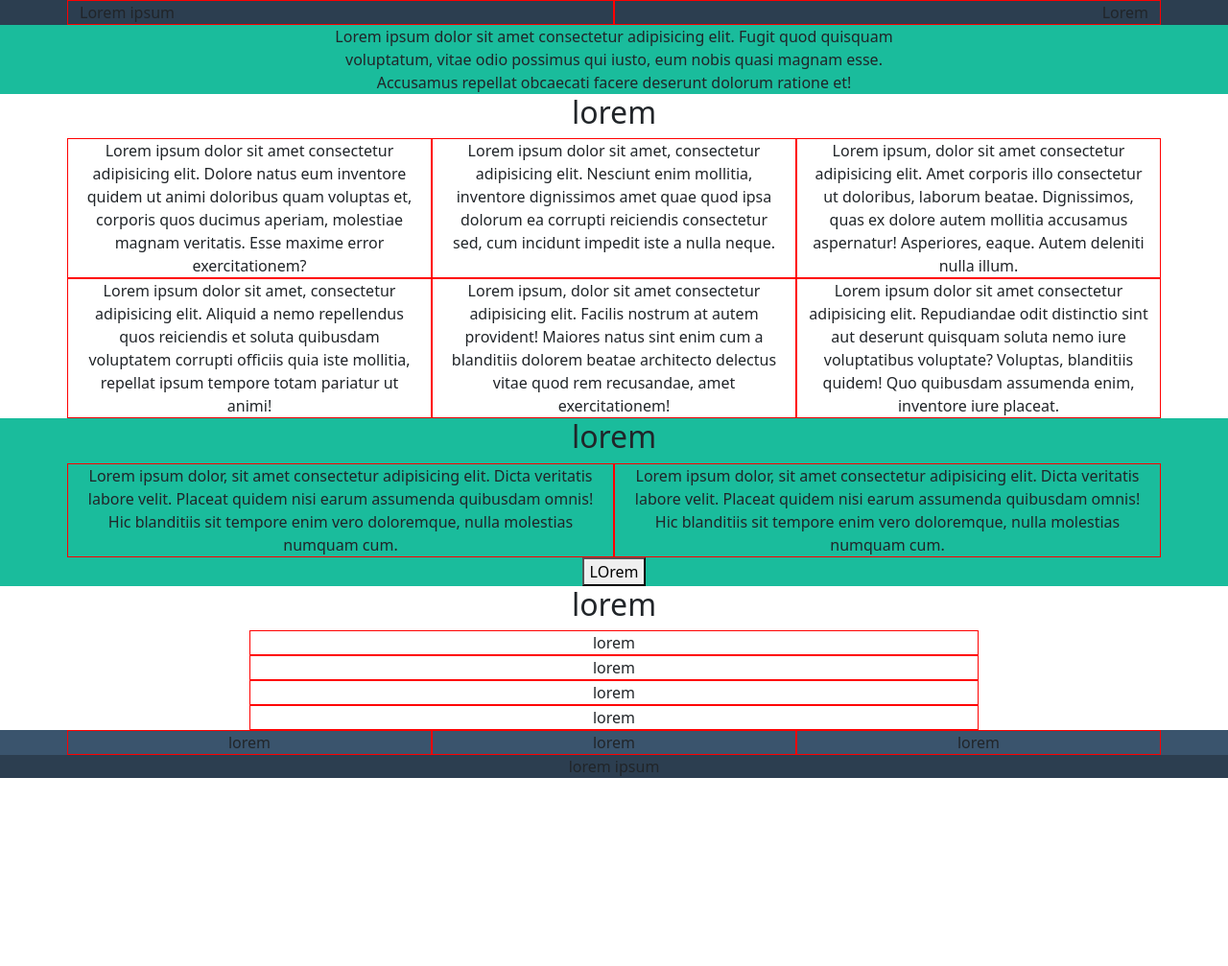
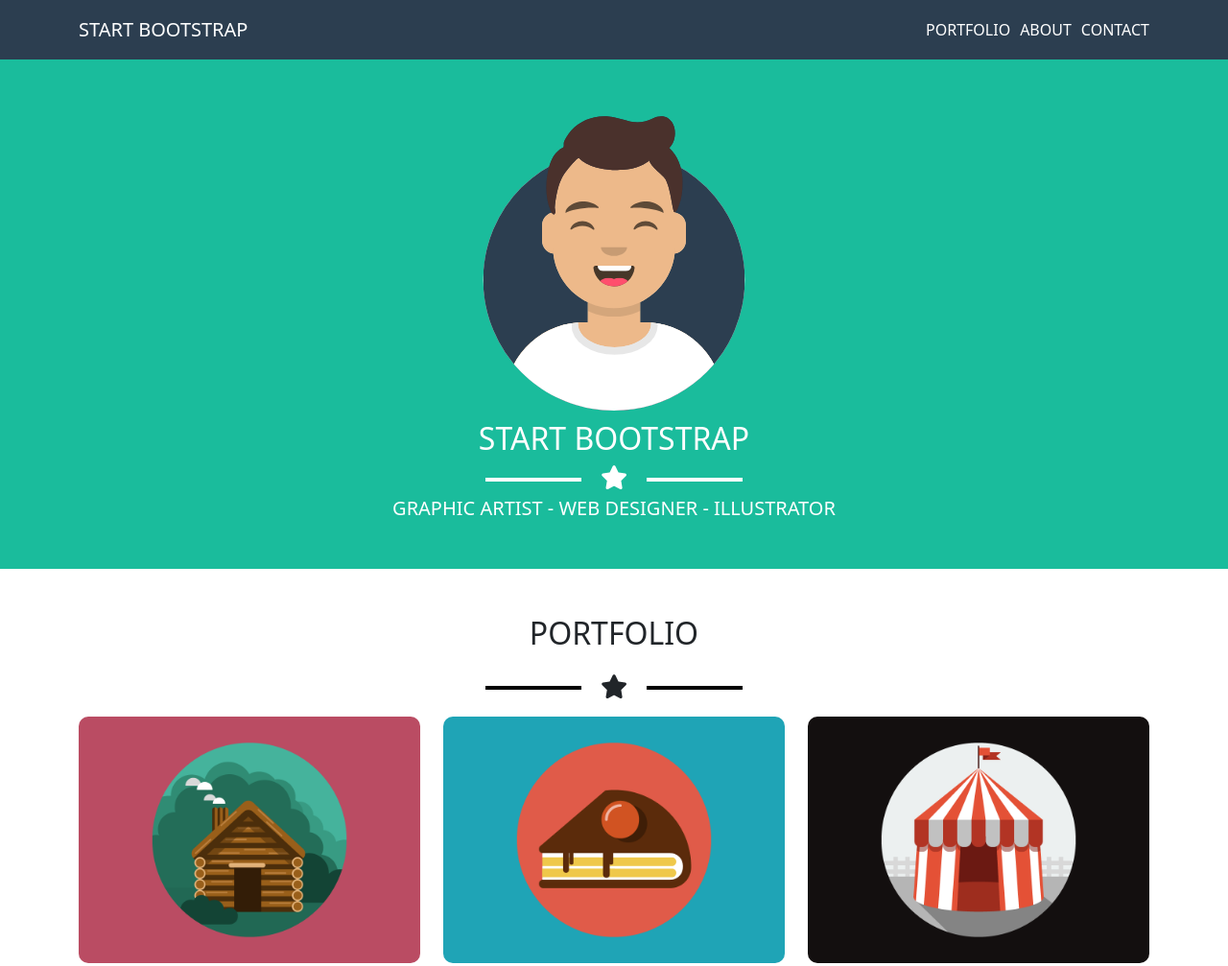
Before and after one commit to kritoma/html-css-bootstrap-freelancer, a plain HTML site: page index.html in a window 1280 px wide. Shown: the top 1007 px of the page at 96% size. Before the commit the page ends 811 px from the top, so only its background shows below. Drawn offline with nearby package versions, Linux system fonts and the light colour scheme.

Commit message:
aggiunto dettagli header, hero, portfolio

```diff
--- a/css/style.css
+++ b/css/style.css
@@ -1,15 +1,21 @@
-/* border */
-[class*=col]{
-    border: 1px solid red;
-}
-
-.container-custom{
+/* container */
+.container_custom{
     max-width: 600px;
     margin: auto;
 }
 
+.wrapper_small{
+    width: 60%;
+    margin: auto;
+}
 
-header, .footer-bottom{
+/* typo */
+h2{
+    text-align: center;
+}
+
+
+header, .footer_bottom{
     background-color: #2c3e50;
 }
 
@@ -17,6 +23,149 @@ header, .footer-bottom{
     background-color: #1abc9c;
 }
 
-.footer-top{
+.footer_top{
     background-color: #3a546d;
 }
+
+/* header   */
+header{
+    color: white;
+}
+
+.logo{
+    font-size: 20px;
+}
+
+.main_nav{
+    height: 100%;
+}
+
+.main_nav ul {
+    display: flex;
+    justify-content: flex-end;
+    align-items: center;
+    list-style: none;
+    column-gap: 10px;
+    height: 100%;
+    margin-bottom: 0;
+}
+
+.main_nav ul li a{
+    text-decoration: none;
+    color: white;
+}
+
+.open_nav {
+    border: 1px solid white;
+    background-color: #3a546d;
+    color: gray;
+    border-radius: 5px;
+    padding: 5px 10px;
+}
+
+/* HERO */
+.hero{
+    font-size: 20px;
+    color: white;
+}
+
+.hero img{
+    width: 50%;
+    margin-bottom: 10px;
+}
+
+.star i {
+    font-size: 25px;
+}
+
+.star{
+    display: inline-block;
+    position: relative;
+}
+
+.star::before{
+    content: "";
+    display: inline-block;
+    height: 4px;
+    width: 100px;
+    background-color: white;
+    position: absolute;
+    left: -120px;
+    top: 50%;
+    transform: translateY(-50%);
+}
+
+.star::after{
+    content: "";
+    display: inline-block;
+    height: 4px;
+    width: 100px;
+    background-color: white;
+    position: absolute;
+    right: -120px;
+    top: 50%;
+    transform: translateY(-50%);
+}
+
+.star_b i {
+    font-size: 25px;
+}
+
+.star_b{
+    display: inline-block;
+    position: relative;
+}
+
+.star_b::before{
+    content: "";
+    display: inline-block;
+    height: 4px;
+    width: 100px;
+    background-color: black;
+    position: absolute;
+    left: -120px;
+    top: 50%;
+    transform: translateY(-50%);
+}
+
+.star_b::after{
+    content: "";
+    display: inline-block;
+    height: 4px;
+    width: 100px;
+    background-color: black;
+    position: absolute;
+    right: -120px;
+    top: 50%;
+    transform: translateY(-50%);
+}
+
+/* portfolio */
+.round{
+    border-radius: 10px;
+    overflow: hidden;
+    position: relative;
+}
+
+.round::after{
+    content: "+";
+    font-family: "Font Awesome 6 Free";
+    font-weight: 900;
+    background-color: #6fbda7;
+    color: white;
+    font-size: 50px;
+    display: none;
+    width: 100%;
+    height: 100%;
+    position: absolute;
+    top: 0;
+    right: 0;
+    justify-content: center;
+    align-items: center;
+}
+
+.round:hover.round::after{
+    display: flex;
+}
+
+/* about  */
--- a/index.html
+++ b/index.html
@@ -5,51 +5,94 @@
     <meta http-equiv="X-UA-Compatible" content="IE=edge">
     <meta name="viewport" content="width=device-width, initial-scale=1.0">
     <title>bootstrap</title>
+    <!-- bootstrap -->
     <link href="https://cdn.jsdelivr.net/npm/bootstrap@5.1.3/dist/css/bootstrap.min.css" rel="stylesheet" integrity="sha384-1BmE4kWBq78iYhFldvKuhfTAU6auU8tT94WrHftjDbrCEXSU1oBoqyl2QvZ6jIW3" crossorigin="anonymous">
+    <!-- fontawesome -->
+    <link rel="stylesheet" href="https://cdnjs.cloudflare.com/ajax/libs/font-awesome/6.1.1/css/all.min.css" integrity="sha512-KfkfwYDsLkIlwQp6LFnl8zNdLGxu9YAA1QvwINks4PhcElQSvqcyVLLD9aMhXd13uQjoXtEKNosOWaZqXgel0g==" crossorigin="anonymous" referrerpolicy="no-referrer" />
+    <!-- style.css -->
     <link rel="stylesheet" href="css/style.css">
 </head>
 <body class="debug">
-    <header>
+    <header class="py-3">
         <div class="container">
-            <div class="row">
+            <div class="row align-items-center">
                 <div class="col-6 ">
-                    Lorem ipsum
+                    <div class="logo">START BOOTSTRAP</div>
                 </div>
-                <div class="col-2 offset-4 col-md-6 offset-md-0 text-end">
-                    Lorem
+                <div class="col-6 text-end">
+                    <button class="open_nav d-md-none"><i class="fa-solid fa-bars"></i></button>
+                    <div class="main_nav d-none d-md-block">
+                        <ul>
+                            <li><a href="#">PORTFOLIO</a></li>
+                            <li><a href="#">ABOUT</a></li>
+                            <li><a href="#">CONTACT</a></li>
+                        </ul>
+                    </div>
                 </div>
             </div>
         </div>
     </header>
     <main>
-        <section class="hero">
+        <section class="hero py-5">
             <div class="container">
-                <div class="container-custom text-center">
-                    Lorem ipsum dolor sit amet consectetur adipisicing elit. Fugit quod quisquam voluptatum, vitae odio possimus qui iusto, eum nobis quasi magnam esse. Accusamus repellat obcaecati facere deserunt dolorum ratione et!
+                <div class="container_custom text-center">
+                    <img src="img/avatar.svg" alt="avatar">
+                    <h2>START BOOTSTRAP</h2>
+                    <div class="star"><i class="fa-solid fa-star"></i></div>
+                    <div>GRAPHIC ARTIST - WEB DESIGNER - ILLUSTRATOR</div>
                 </div>
             </div>
         </section>
-        <section class="portfolio">
+        <section class="portfolio py-5">
             <div class="container text-center">
-                <h2>lorem</h2>
-                <div class="row">
-                    <div class="col-12 col-md-6 col-xl-4">Lorem ipsum dolor sit amet consectetur adipisicing elit. Dolore natus eum inventore quidem ut animi doloribus quam voluptas et, corporis quos ducimus aperiam, molestiae magnam veritatis. Esse maxime error exercitationem?</div>
-                    <div class="col-12 col-md-6 col-xl-4">Lorem ipsum dolor sit amet, consectetur adipisicing elit. Nesciunt enim mollitia, inventore dignissimos amet quae quod ipsa dolorum ea corrupti reiciendis consectetur sed, cum incidunt impedit iste a nulla neque.</div>
-                    <div class="col-12 col-md-6 col-xl-4">Lorem ipsum, dolor sit amet consectetur adipisicing elit. Amet corporis illo consectetur ut doloribus, laborum beatae. Dignissimos, quas ex dolore autem mollitia accusamus aspernatur! Asperiores, eaque. Autem deleniti nulla illum.</div>
-                    <div class="col-12 col-md-6 col-xl-4">Lorem ipsum dolor sit amet, consectetur adipisicing elit. Aliquid a nemo repellendus quos reiciendis et soluta quibusdam voluptatem corrupti officiis quia iste mollitia, repellat ipsum tempore totam pariatur ut animi!</div>
-                    <div class="col-12 col-md-6 col-xl-4">Lorem ipsum, dolor sit amet consectetur adipisicing elit. Facilis nostrum at autem provident! Maiores natus sint enim cum a blanditiis dolorem beatae architecto delectus vitae quod rem recusandae, amet exercitationem!</div>
-                    <div class="col-12 col-md-6 col-xl-4">Lorem ipsum dolor sit amet consectetur adipisicing elit. Repudiandae odit distinctio sint aut deserunt quisquam soluta nemo iure voluptatibus voluptate? Voluptas, blanditiis quidem! Quo quibusdam assumenda enim, inventore iure placeat.</div>
+                <h2>PORTFOLIO</h2>
+                <div class="star_b py-3"><i class="fa-solid fa-star"></i></div>
+                <div class="row gy-4">
+                    <div class="col-12 col-md-6 col-xl-4">
+                        <div class="round">
+                            <img class="img-fluid" src="img/cabin.png" alt="cabin">
+                        </div>
+                    </div>
+                    <div class="col-12 col-md-6 col-xl-4">
+                        <div class="round">
+                            <img class="img-fluid" src="img/cake.png" alt="cake">
+                        </div>
+                    </div>
+                    <div class="col-12 col-md-6 col-xl-4">
+                        <div class="round">
+                            <img class="img-fluid" src="img/circus.png" alt="circus">
+                        </div>
+                    </div>
+                    <div class="col-12 col-md-6 col-xl-4">
+                        <div class="round">
+                            <img class="img-fluid" src="img/game.png" alt="game">
+                        </div>
+                    </div>
+                    <div class="col-12 col-md-6 col-xl-4">
+                        <div class="round">
+                            <img class="img-fluid" src="img/safe.png" alt="safe">
+                        </div>
+                    </div>
+                    <div class="col-12 col-md-6 col-xl-4">
+                        <div class="round">
+                            <img class="img-fluid" src="img/submarine.png"  alt="submarine">
+                        </div>
+                    </div>
                 </div>
             </div>
         </section>
         <section class="about">
-            <div class="container text-center">
-                <h2>lorem</h2>
-                <div class="row">
-                    <div class="col-12 col-md-6">Lorem ipsum dolor, sit amet consectetur adipisicing elit. Dicta veritatis labore velit. Placeat quidem nisi earum assumenda quibusdam omnis! Hic blanditiis sit tempore enim vero doloremque, nulla molestias numquam cum.</div>
-                    <div class="col-12 col-md-6">Lorem ipsum dolor, sit amet consectetur adipisicing elit. Dicta veritatis labore velit. Placeat quidem nisi earum assumenda quibusdam omnis! Hic blanditiis sit tempore enim vero doloremque, nulla molestias numquam cum.</div>
+            <div class="wrapper_small">
+                <div class="container text-center">
+                    <h2>ABOUT</h2>
+                    <div class="row">
+                        <div class="col-12 col-md-6">Lorem ipsum dolor, sit amet consectetur adipisicing elit. Dicta veritatis labore velit. Placeat quidem nisi earum assumenda quibusdam omnis! Hic blanditiis sit tempore enim vero doloremque, nulla molestias numquam cum.</div>
+                        <div class="col-12 col-md-6">Lorem ipsum dolor, sit amet consectetur adipisicing elit. Dicta veritatis labore velit. Placeat quidem nisi earum assumenda quibusdam omnis! Hic blanditiis sit tempore enim vero doloremque, nulla molestias numquam cum.</div>
+                    </div>
+                    <div class="col-12 text-center">
+                        <button>LOrem</button>
+                    </div>
                 </div>
-                <button>LOrem</button>
             </div>
         </section>
         <section class="contact">
@@ -64,7 +107,7 @@
             </div>
         </section>
         <footer>
-            <div class="footer-top">
+            <div class="footer_top">
                 <div class="container">
                     <div class="row">
                         <div class="col-12 col-md-4 text-center">lorem</div>
@@ -73,7 +116,7 @@
                     </div>
                 </div>
             </div>
-            <div class="footer-bottom text-center">
+            <div class="footer_bottom text-center">
                 <span>lorem ipsum</span>
             </div>
         </footer>
```
